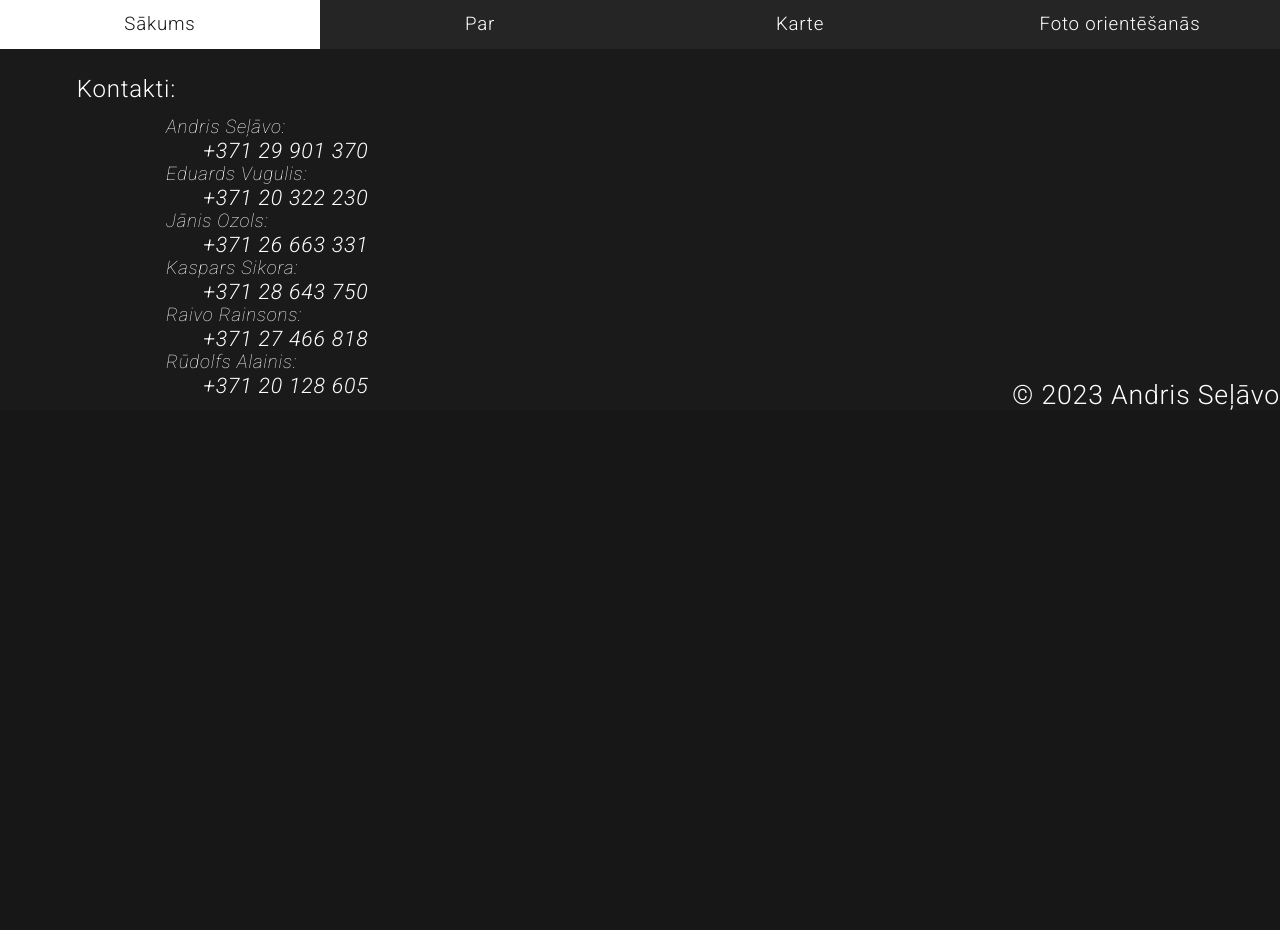
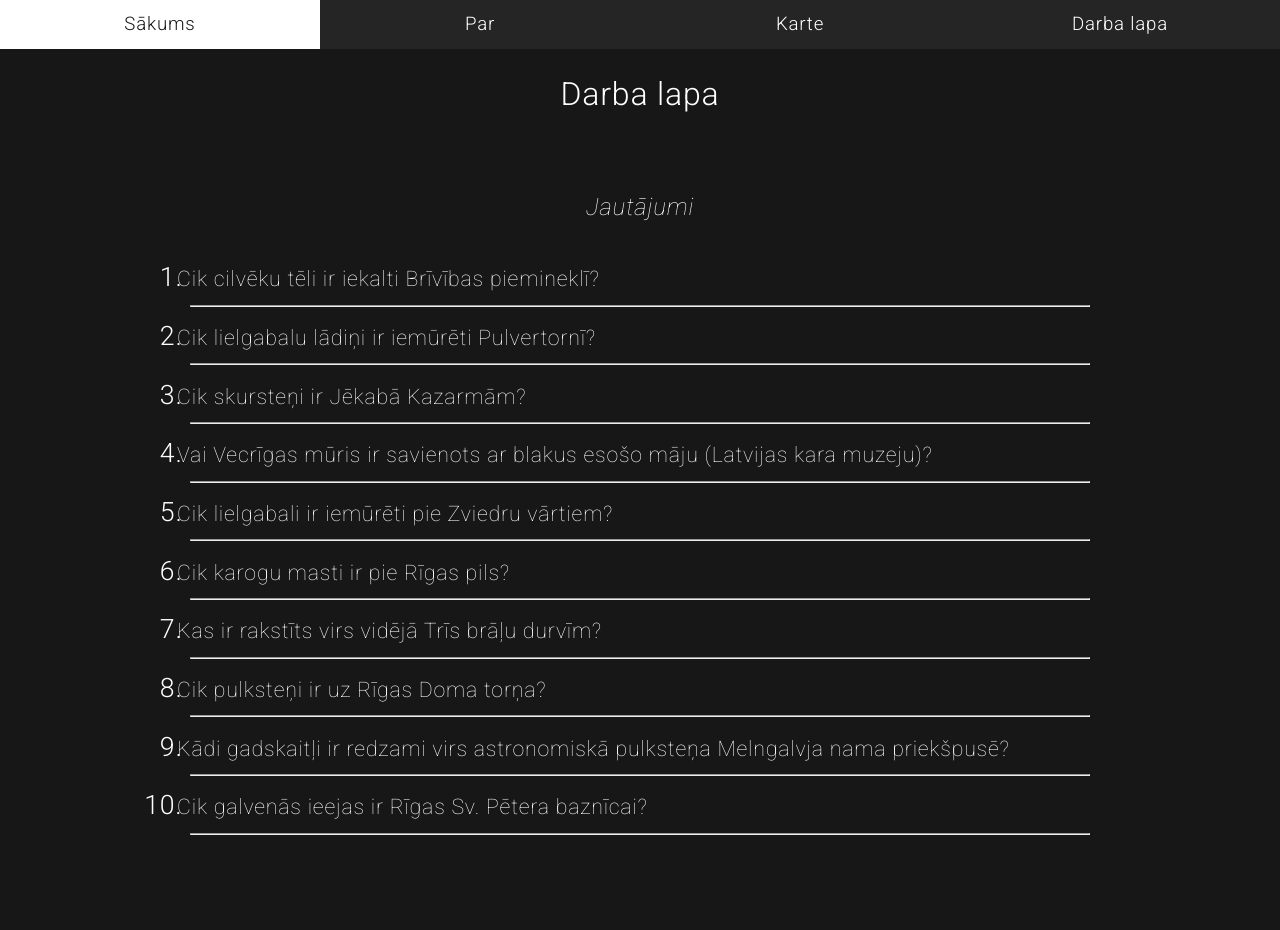
Before and after one commit to Humanitator/vecrigas-ekskursija, a Vue app: page /test in a window 1280 px wide. Shown: the top 930 px of the page. Before the commit the page ends 800 px from the top, so only its background shows below. Built offline with nearby package versions, Linux system fonts and the light colour scheme.

Commit message:
Added test page

```diff
--- a/src/App.vue
+++ b/src/App.vue
@@ -3,7 +3,7 @@
     <router-link to="/">Sākums</router-link>
     <router-link to="/about">Par</router-link>
     <router-link to="/map">Karte</router-link>
-    <router-link to="/orientation">Foto orientēšanās</router-link>
+    <router-link to="/test">Darba lapa</router-link>
   </nav>
 
   <router-view/>
--- a/src/assets/css/base.css
+++ b/src/assets/css/base.css
@@ -60,6 +60,7 @@ footer {
     padding: 10pt 5%;
     width: 100%;
     display: flex;
+    height: 290pt;
 }
 
 .contacts {
@@ -79,6 +80,7 @@ footer {
 .copyright {
     margin: 0;
     text-align: right;
+    font-size: 1%;
 
     position: absolute;
     right: 0;
--- /dev/null
+++ b/src/assets/css/test.css
@@ -0,0 +1,66 @@
+.test {
+    margin: 10pt;
+    padding: 20pt 5%;
+}
+
+.question-list {
+    font-weight: 300;
+    padding: 20pt 10%;
+}
+
+.question {
+    margin-bottom: 10pt;
+}
+
+.question p {
+    text-indent: -0.6em;
+}
+
+.answers {
+    text-align: center;
+}
+
+.answer-button {
+    padding: 5pt 2%;
+    margin: 2%;
+}
+
+.answer-sheet {
+    background-color: #1c1c1c;
+    border: #1d1d1d solid 3pt;
+    border-radius: 20pt;
+    text-align: left;
+    margin: auto;
+
+    padding: 0 3%;
+
+    width: 80%;
+    max-height: 90%;
+
+    overflow-y: scroll;
+
+    top: 4%;
+
+    position: fixed;
+}
+
+.hidden-answers {
+    left: -100%;
+    right: 100%;
+
+    transition: all 1s;
+}
+
+.visible-answers {
+    left: 0;
+    right: 0;
+
+    transition: all 1s;
+}
+
+.answer {
+    padding-bottom: 0;
+    font-weight: 300;
+    font-style: italic;
+    border-bottom: 2px solid white;
+}
--- a/src/router/index.js
+++ b/src/router/index.js
@@ -2,7 +2,7 @@ import { createRouter, createWebHistory } from 'vue-router'
 import HomeView from '../views/HomeView.vue'
 import AboutView from '@/views/AboutView.vue'
 import MapView from '@/views/MapView.vue'
-import OrientationView from '@/views/OrientationView.vue'
+import OrientationView from '@/views/TestView.vue'
 
 const routes = [
   {
@@ -21,8 +21,8 @@ const routes = [
     component: MapView
   },
   {
-    path: '/orientation',
-    name: 'orientation',
+    path: '/test',
+    name: 'test',
     component: OrientationView
   }
 ]
--- a/src/views/OrientationView.vue
+++ /dev/null
@@ -1,17 +0,0 @@
-<script setup>
-    import { onMounted } from 'vue';
-
-    onMounted(() => {
-        document.title = "Vecrīgas Ekskursija | Foto orientēšanās"
-    })
-</script>
-
-<template>
-    <div class="orientation">
-        <h1 class="title">Foto orientēšanās</h1>
-    </div>
-</template>
-
-<style>
-    @import '@/assets/css/orientation.css';
-</style>
--- /dev/null
+++ b/src/views/TestView.vue
@@ -0,0 +1,131 @@
+<script setup>
+    import { onMounted } from 'vue';
+    import { ref } from 'vue';
+
+    const answer_class = ref("hidden-answers")
+
+    function ShowAnswers () {
+        answer_class.value = "visible-answers"
+    }
+
+    function HideAnswers () {
+        answer_class.value = "hidden-answers"
+    }
+
+    onMounted(() => {
+        document.title = "Vecrīgas Ekskursija | Foto orientēšanās"
+    })
+</script>
+
+<template>
+    <div class="orientation">
+        <h1 class="title">Darba lapa</h1>
+
+        <div class="test">
+            <h2 class="subtitle">Jautājumi</h2>
+
+            <ol class="question-list">
+                <li class="question">
+                    <p>Cik cilvēku tēli ir iekalti Brīvības piemineklī?</p>
+                    <hr>
+                </li>
+                <li class="question">
+                    <p>Cik lielgabalu lādiņi ir iemūrēti Pulvertornī?</p>
+                    <hr>
+                </li>
+                <li class="question">
+                    <p>Cik skursteņi ir Jēkabā Kazarmām?</p>
+                    <hr>
+                </li>
+                <li class="question">
+                    <p>Vai Vecrīgas mūris ir savienots ar blakus esošo māju (Latvijas kara muzeju)?</p>
+                    <hr>
+                </li>
+                <li class="question">
+                    <p>Cik lielgabali ir iemūrēti pie Zviedru vārtiem?</p>
+                    <hr>
+                </li>
+                <li class="question">
+                    <p>Cik karogu masti ir pie Rīgas pils? </p>
+                    <hr>
+                </li>
+                <li class="question">
+                    <p>Kas ir rakstīts virs vidējā Trīs brāļu durvīm?</p>
+                    <hr>
+                </li>
+                <li class="question">
+                    <p>Cik pulksteņi ir uz Rīgas Doma torņa? </p>
+                    <hr>
+                </li>
+                <li class="question">
+                    <p>Kādi gadskaitļi ir redzami virs astronomiskā pulksteņa Melngalvja nama priekšpusē?</p>
+                    <hr>
+                </li>
+                <li class="question">
+                    <p>Cik galvenās ieejas ir Rīgas Sv. Pētera baznīcai? </p>
+                    <hr>
+                </li>
+            </ol>
+        </div>
+
+        <div class="answers">
+            <h2 class="subtitle">Atbildes</h2>
+
+            <button class="answer-button" v-on:click="ShowAnswers()">
+                <h3>Parādīt atbildes</h3>
+            </button>
+
+            <div class="answer-sheet" :class="answer_class">
+                <ol class="question-list">
+                    <li class="question">
+                        <p>Cik cilvēku tēli ir iekalti Brīvības piemineklī?</p>
+                        <p class="answer"></p>
+                    </li>
+                    <li class="question">
+                        <p>Cik lielgabalu lādiņi ir iemūrēti Pulvertornī?</p>
+                        <p class="answer">Septiņi</p>
+                    </li>
+                    <li class="question">
+                        <p>Cik skursteņi ir Jēkabā Kazarmām?</p>
+                        <p class="answer">34</p>
+                    </li>
+                    <li class="question">
+                        <p>Vai Vecrīgas mūris ir savienots ar blakus esošo māju (Latvijas kara muzeju)?</p>
+                        <p class="answer">Nē, nav.</p>
+                    </li>
+                    <li class="question">
+                        <p>Cik lielgabali ir iemūrēti pie Zviedru vārtiem?</p>
+                        <p class="answer">Trīs</p>
+                    </li>
+                    <li class="question">
+                        <p>Cik karogu masti ir pie Rīgas pils? </p>
+                        <p class="answer">12</p>
+                    </li>
+                    <li class="question">
+                        <p>Kas ir rakstīts virs vidējā Trīs brāļu durvīm?</p>
+                        <p class="answer">"Soli deo gloria!" (Lai slavēts vienīgi dievs! / Slava tikai dievam!).</p>
+                    </li>
+                    <li class="question">
+                        <p>Cik pulksteņi ir uz Rīgas Doma torņa? </p>
+                        <p class="answer">Četri</p>
+                    </li>
+                    <li class="question">
+                        <p>Kādi gadskaitļi ir redzami virs astronomiskā pulksteņa Melngalvja nama priekšpusē?</p>
+                        <p class="answer">1334 un 1999</p>
+                    </li>
+                    <li class="question">
+                        <p>Cik galvenās ieejas ir Rīgas Sv. Pētera baznīcai? </p>
+                        <p class="answer">Trīs</p>
+                    </li>
+                </ol>
+                <button class="answer-button" v-on:click="HideAnswers()">
+                <h3>Aizvērt</h3>
+            </button>
+            </div>
+        </div>
+    </div>
+</template>
+
+<style>
+    @import '@/assets/css/test.css';
+</style>
```
Also changed, not shown: src/assets/css/orientation.css (deleted).
